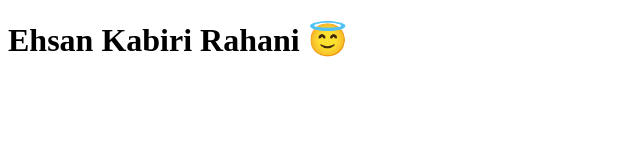
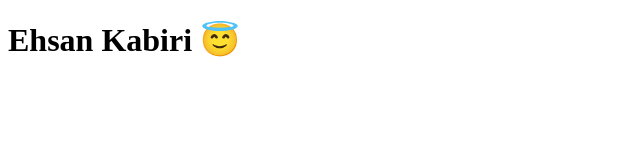
Before and after one commit to erahani/teb, a plain HTML site: page index.html in a window 1280 px wide. Shown: the whole page, without its empty margins (0-640 px from the left). Drawn offline with Linux system fonts and the light colour scheme.

Commit message:
title changed

```diff
--- a/index.html
+++ b/index.html
@@ -5,6 +5,6 @@
         <title>Ehsan's Personal Page</title>
     </head>
     <body>
-       <h1>Ehsan Kabiri Rahani 😇</h1>
+       <h1>Ehsan Kabiri 😇</h1>
     </body>
 </html>
```
